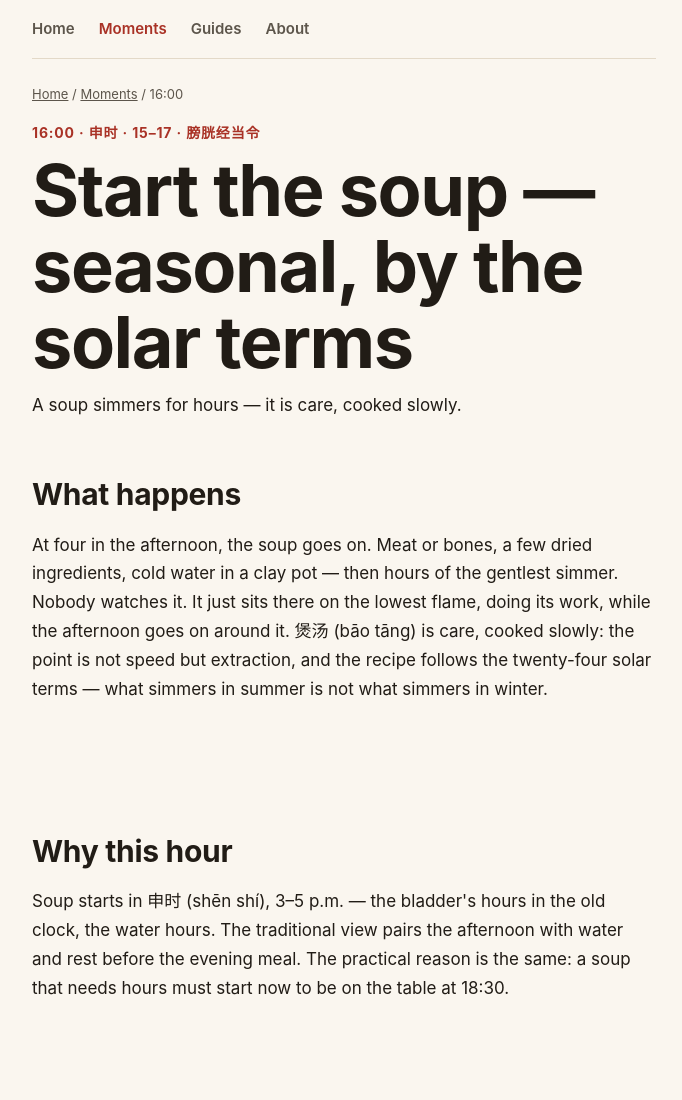
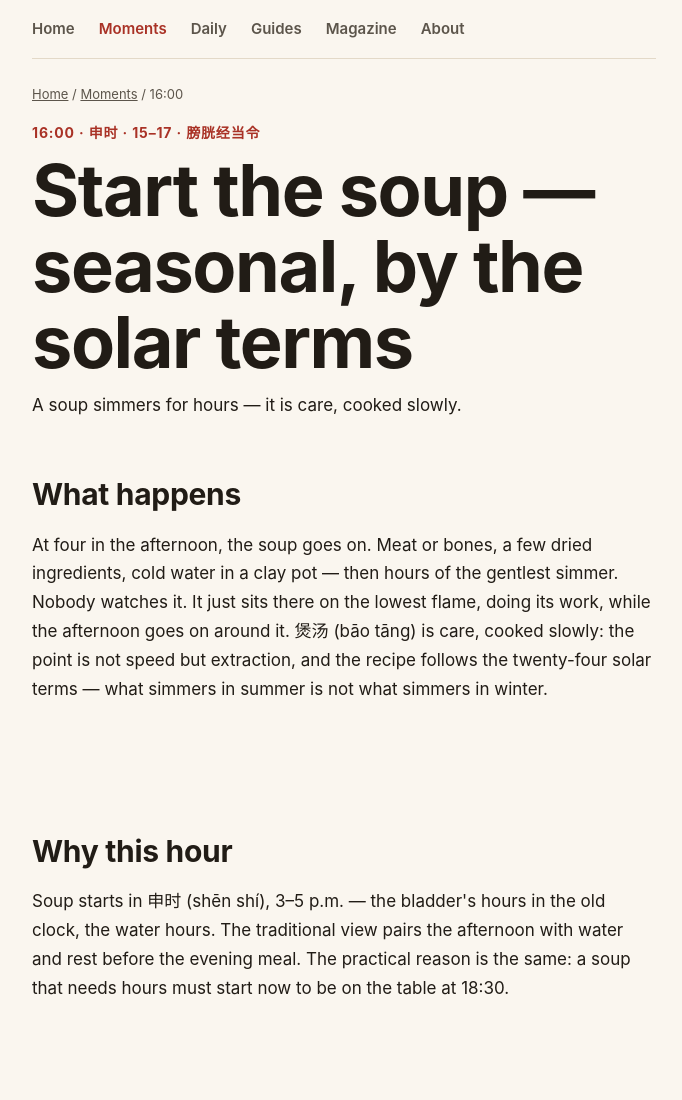
Before and after one commit to lupo168/dayofchina, a plain HTML site: page moments/simmering-soup/index.html in a window 1280 px wide. Shown: the top 1100 px of the page, without its empty margins (296-978 px from the left). Drawn offline with Linux system fonts and the light colour scheme.

Commit message:
Phase 1b: magazine + daily pages, nav gains Daily/Magazine

```diff
--- a/moments/simmering-soup/index.html
+++ b/moments/simmering-soup/index.html
@@ -279,7 +279,6 @@
         scroll-behavior: auto !important;
       }
     }
-
     /* ---------- Nav ---------- */
     .site-nav{display:flex;gap:1.5rem;padding-block:1rem;border-block-end:1px solid var(--line)}
     .site-nav a{color:var(--ink-soft);text-decoration:none;font-weight:600;font-size:.9375rem}
@@ -312,7 +311,7 @@
 </head>
 <body>
   <div class="wrap">
-<nav class="site-nav" aria-label="Main"><a href="/">Home</a><a href="/moments/" aria-current="page">Moments</a><a href="/guides/">Guides</a><a href="/about/">About</a></nav>
+<nav class="site-nav" aria-label="Main"><a href="/">Home</a><a href="/moments/" aria-current="page">Moments</a><a href="/daily/">Daily</a><a href="/guides/">Guides</a><a href="/magazine/">Magazine</a><a href="/about/">About</a></nav>
     <main>
       <p class="crumbs"><a href="/">Home</a> / <a href="/moments/">Moments</a> / 16:00</p>
       <header>
```
